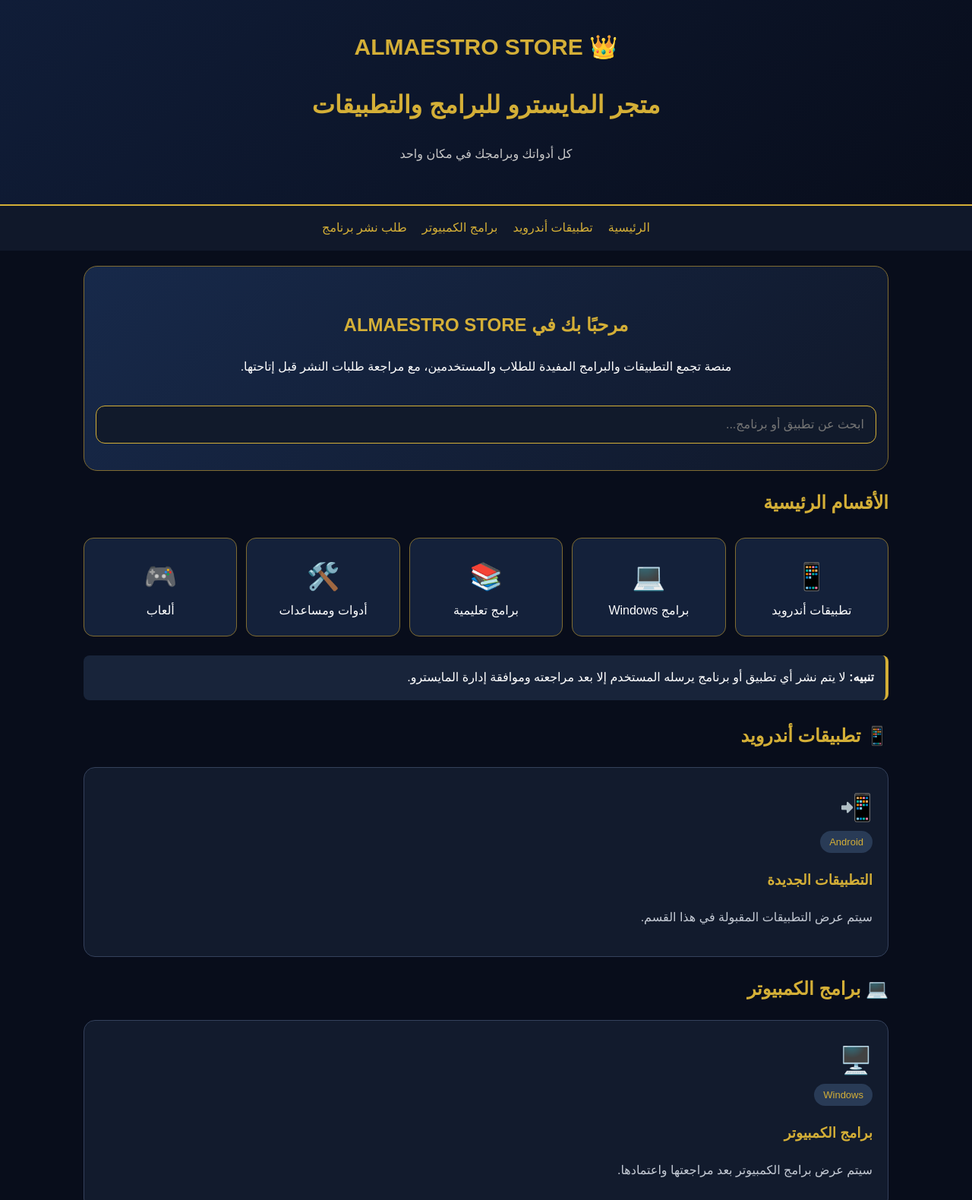
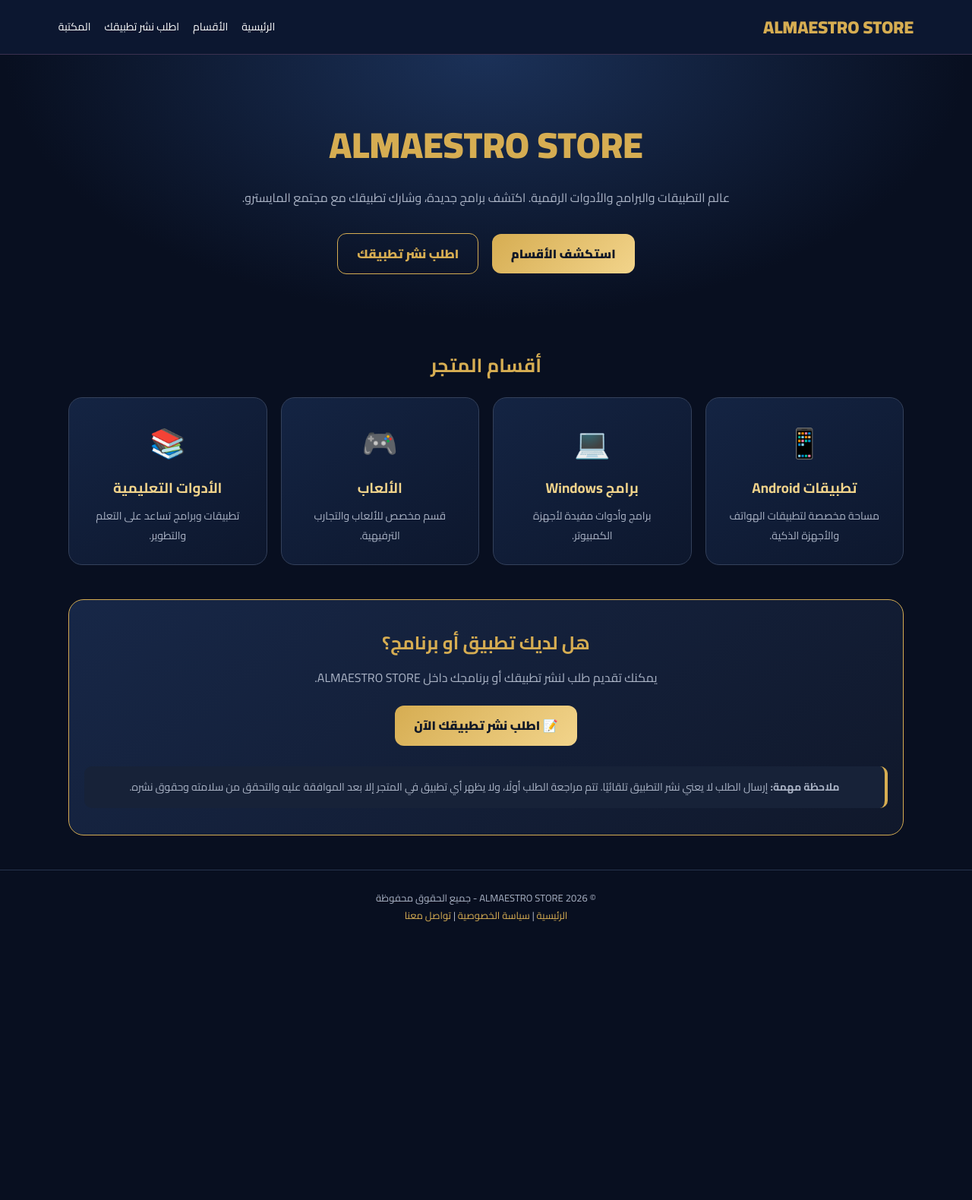
Before and after one commit to gwgdggeh-hue/almaestro-website, a plain HTML site: page store.html in a window 1280 px wide. Shown: the top 1580 px of the page at 76% size. After the commit the page ends 1243 px from the top, so only its background shows below. Drawn offline with Linux system fonts and the light colour scheme.

Commit message:
Update store.html

```diff
--- a/store.html
+++ b/store.html
@@ -4,227 +4,230 @@
 <head>
 <meta charset="UTF-8">
 <meta name="viewport" content="width=device-width, initial-scale=1.0">
-<meta name="theme-color" content="#080d1b">
+<meta name="theme-color" content="#080F20">
+<meta name="description" content="ALMAESTRO STORE - متجر التطبيقات والبرامج">
 <title>ALMAESTRO STORE | متجر المايسترو</title>
 
+<link href="https://fonts.googleapis.com/css2?family=Cairo:wght@400;600;700;800;900&display=swap" rel="stylesheet">
+
 <style>
-*{box-sizing:border-box}
-body{
- margin:0;background:#080d1b;color:#fff;
- font-family:Arial,sans-serif;line-height:1.8
+:root {
+  --midnight:#080F20;
+  --navy:#101C38;
+  --gold:#D6AD52;
+  --champagne:#F2D48B;
+  --white:#fff;
+  --gray:#AAB3C5;
 }
-header{
- background:linear-gradient(135deg,#101d38,#080d1b);
- padding:35px 15px;text-align:center;
- border-bottom:2px solid #d4af37
+* {box-sizing:border-box;margin:0;padding:0}
+body {
+  font-family:'Cairo',sans-serif;
+  background:var(--midnight);
+  color:var(--white);
+  line-height:1.8;
 }
-.logo{font-size:30px;font-weight:900;color:#d4af37}
-header p{color:#c8c8c8}
-nav{
- display:flex;justify-content:center;gap:20px;
- flex-wrap:wrap;padding:15px;background:#10182a
+header {
+  background:#0c1730;
+  border-bottom:1px solid #3b3150;
+  padding:15px 6%;
+  display:flex;
+  justify-content:space-between;
+  align-items:center;
+  flex-wrap:wrap;
+  gap:12px;
 }
-nav a{color:#d4af37;text-decoration:none}
-.container{max-width:1100px;margin:auto;padding:20px}
-.hero{
- text-align:center;padding:35px 15px;
- background:linear-gradient(135deg,#17294a,#10182a);
- border:1px solid #806c32;border-radius:18px
+.logo {
+  color:var(--gold);
+  font-size:23px;
+  font-weight:900;
 }
-h1,h2,h3{color:#d4af37}
-.search{
- width:100%;padding:15px;border-radius:12px;
- border:1px solid #d4af37;background:#111a2b;
- color:white;font-size:16px;margin-top:20px
+nav {display:flex;gap:18px;flex-wrap:wrap}
+nav a {
+  color:var(--white);
+  text-decoration:none;
+  font-size:14px;
 }
-.categories{
- display:grid;grid-template-columns:repeat(auto-fit,minmax(140px,1fr));
- gap:12px;margin:25px 0
+nav a:hover {color:var(--gold)}
+.hero {
+  text-align:center;
+  padding:75px 20px 55px;
+  background:radial-gradient(ellipse at top,#1b3158 0%,#080F20 70%);
 }
-.category{
- background:#14213a;border:1px solid #806c32;
- border-radius:13px;padding:18px;text-align:center;
- color:#fff;text-decoration:none
+.hero h1 {
+  color:var(--gold);
+  font-size:clamp(30px,6vw,48px);
+  font-weight:900;
 }
-.category:hover{background:#25395d}
-.grid{
- display:grid;grid-template-columns:repeat(auto-fit,minmax(230px,1fr));
- gap:18px
+.hero p {
+  color:var(--gray);
+  max-width:650px;
+  margin:12px auto 25px;
 }
-.card{
- background:#121b2d;border:1px solid #34415b;
- border-radius:15px;padding:20px
+.btn {
+  display:inline-block;
+  background:linear-gradient(135deg,var(--gold),var(--champagne));
+  color:#101827;
+  padding:12px 25px;
+  border-radius:12px;
+  text-decoration:none;
+  font-weight:900;
+  margin:7px;
+  transition:.2s;
 }
-.card p{color:#c5cbd5}
-.icon{font-size:35px}
-.tag{
- display:inline-block;background:#293b56;
- color:#d4af37;padding:3px 12px;border-radius:20px;
- font-size:13px
+.btn:hover {transform:translateY(-3px)}
+.btn-outline {
+  background:transparent;
+  border:1px solid var(--gold);
+  color:var(--gold);
 }
-.button{
- display:inline-block;background:#d4af37;color:#080d1b;
- padding:11px 20px;border-radius:9px;
- text-decoration:none;font-weight:bold
+.container {
+  width:min(1100px,92%);
+  margin:35px auto;
 }
-.notice{
- border-right:4px solid #d4af37;
- background:#18243a;padding:15px;margin:25px 0;
- border-radius:8px
+.section-title {
+  color:var(--gold);
+  font-size:25px;
+  margin-bottom:20px;
+  text-align:center;
 }
-footer{
- text-align:center;padding:25px;margin-top:40px;
- border-top:1px solid #806c32;color:#d4af37
+.categories {
+  display:grid;
+  grid-template-columns:repeat(auto-fit,minmax(220px,1fr));
+  gap:18px;
 }
-footer a{color:#d4af37;margin:8px}
-.hidden{display:none}
+.card {
+  background:linear-gradient(145deg,#142443,#0d172d);
+  border:1px solid #34415b;
+  border-radius:18px;
+  padding:25px;
+  text-align:center;
+  transition:.2s;
+}
+.card:hover {
+  border-color:var(--gold);
+  transform:translateY(-4px);
+}
+.card .emoji {font-size:38px}
+.card h3 {color:var(--champagne);margin:8px 0}
+.card p {color:var(--gray);font-size:14px}
+.request {
+  margin:45px auto;
+  padding:35px 20px;
+  text-align:center;
+  background:linear-gradient(145deg,#172747,#10182b);
+  border:1px solid var(--gold);
+  border-radius:20px;
+}
+.request h2 {color:var(--gold);margin-bottom:10px}
+.request p {color:var(--gray);margin-bottom:15px}
+.notice {
+  background:#172238;
+  border-right:4px solid var(--gold);
+  padding:15px;
+  border-radius:10px;
+  color:var(--gray);
+  margin-top:20px;
+  font-size:14px;
+}
+footer {
+  text-align:center;
+  padding:25px 15px;
+  color:var(--gray);
+  border-top:1px solid #26344d;
+  margin-top:45px;
+  font-size:13px;
+}
+footer a {color:var(--gold);text-decoration:none}
 </style>
 </head>
 
 <body>
 
 <header>
- <div class="logo">👑 ALMAESTRO STORE</div>
- <h1>متجر المايسترو للبرامج والتطبيقات</h1>
- <p>كل أدواتك وبرامجك في مكان واحد</p>
+  <div class="logo">ALMAESTRO STORE</div>
+  <nav>
+    <a href="index.html">الرئيسية</a>
+    <a href="#categories">الأقسام</a>
+    <a href="#request">اطلب نشر تطبيقك</a>
+    <a href="library.html">المكتبة</a>
+  </nav>
 </header>
 
-<nav>
- <a href="index.html">الرئيسية</a>
- <a href="#android">تطبيقات أندرويد</a>
- <a href="#windows">برامج الكمبيوتر</a>
- <a href="#publish">طلب نشر برنامج</a>
-</nav>
-
-<div class="container">
-
 <section class="hero">
-  <h2>مرحبًا بك في ALMAESTRO STORE</h2>
+  <h1>ALMAESTRO STORE</h1>
   <p>
-   منصة تجمع التطبيقات والبرامج المفيدة للطلاب
-   والمستخدمين، مع مراجعة طلبات النشر قبل إتاحتها.
+    عالم التطبيقات والبرامج والأدوات الرقمية.
+    اكتشف برامج جديدة، وشارك تطبيقك مع مجتمع المايسترو.
   </p>
-  <input class="search" id="search"
-   type="search" placeholder="ابحث عن تطبيق أو برنامج...">
+  <a href="#categories" class="btn">استكشف الأقسام</a>
+  <a href="#request" class="btn btn-outline">اطلب نشر تطبيقك</a>
 </section>
 
- <h2>الأقسام الرئيسية</h2>
+<main class="container">
 
- <section class="categories">
-  <a class="category" href="#android">
-   <div class="icon">📱</div>
-   تطبيقات أندرويد
-  </a>
-  <a class="category" href="#windows">
-   <div class="icon">💻</div>
-   برامج Windows
-  </a>
-  <a class="category" href="#education">
-   <div class="icon">📚</div>
-   برامج تعليمية
-  </a>
-  <a class="category" href="#tools">
-   <div class="icon">🛠️</div>
-   أدوات ومساعدات
-  </a>
-  <a class="category" href="#games">
-   <div class="icon">🎮</div>
-   ألعاب
-  </a>
- </section>
+  <h2 class="section-title" id="categories">أقسام المتجر</h2>
 
- <div class="notice">
-  <strong>تنبيه:</strong>
-  لا يتم نشر أي تطبيق أو برنامج يرسله المستخدم
-  إلا بعد مراجعته وموافقة إدارة المايسترو.
+  <div class="categories">
+
+    <div class="card">
+      <div class="emoji">📱</div>
+      <h3>تطبيقات Android</h3>
+      <p>مساحة مخصصة لتطبيقات الهواتف والأجهزة الذكية.</p>
     </div>
 
- <h2 id="android">📱 تطبيقات أندرويد</h2>
- <div class="grid">
-  <article class="card product">
-   <div class="icon">📲</div>
-   <span class="tag">Android</span>
-   <h3>التطبيقات الجديدة</h3>
-   <p>سيتم عرض التطبيقات المقبولة في هذا القسم.</p>
-  </article>
+    <div class="card">
+      <div class="emoji">💻</div>
+      <h3>برامج Windows</h3>
+      <p>برامج وأدوات مفيدة لأجهزة الكمبيوتر.</p>
     </div>
 
- <h2 id="windows">💻 برامج الكمبيوتر</h2>
- <div class="grid">
-  <article class="card product">
-   <div class="icon">🖥️</div>
-   <span class="tag">Windows</span>
-   <h3>برامج الكمبيوتر</h3>
-   <p>سيتم عرض برامج الكمبيوتر بعد مراجعتها واعتمادها.</p>
-  </article>
+    <div class="card">
+      <div class="emoji">🎮</div>
+      <h3>الألعاب</h3>
+      <p>قسم مخصص للألعاب والتجارب الترفيهية.</p>
     </div>
 
- <h2 id="education">📚 البرامج التعليمية</h2>
- <div class="grid">
-  <article class="card product">
-   <div class="icon">🎓</div>
-   <span class="tag">تعليم</span>
-   <h3>التعليم والتعلم</h3>
-   <p>تطبيقات وأدوات تساعد على التعلم وتنظيم الدراسة.</p>
-  </article>
+    <div class="card">
+      <div class="emoji">📚</div>
+      <h3>الأدوات التعليمية</h3>
+      <p>تطبيقات وبرامج تساعد على التعلم والتطوير.</p>
     </div>
-
- <h2 id="tools">🛠️ الأدوات والمساعدات</h2>
- <div class="grid">
-  <article class="card product">
-   <div class="icon">⚙️</div>
-   <span class="tag">Tools</span>
-   <h3>أدوات مفيدة</h3>
-   <p>مساحة للأدوات والبرامج المفيدة بعد اعتمادها.</p>
-  </article>
- </div>
-
- <h2 id="games">🎮 الألعاب</h2>
- <div class="grid">
-  <article class="card product">
-   <div class="icon">🎮</div>
-   <span class="tag">Games</span>
-   <h3>الألعاب</h3>
-   <p>الألعاب المقبولة التي تستوفي شروط النشر.</p>
-  </article>
- </div>
-
- <section class="card" id="publish" style="margin-top:35px">
-  <h2>📤 هل تريد نشر برنامجك معنا؟</h2>
-  <p>
-   يمكنك تقديم طلب لإضافة تطبيقك أو برنامجك إلى متجر
-   المايسترو. ستراجع الإدارة بيانات البرنامج والملف
-   وحقوق نشره وسلامته قبل اتخاذ قرار النشر.
-  </p>
-  <p>
-   <strong>ملاحظة:</strong>
-   خدمة استقبال الملفات قيد التجهيز، ولن يتم نشر
-   أي ملف تلقائيًا.
-  </p>
-  <span class="tag">النشر بعد موافقة الإدارة فقط</span>
- </section>
 
   </div>
 
+  <section class="request" id="request">
+    <h2>هل لديك تطبيق أو برنامج؟</h2>
+    <p>
+      يمكنك تقديم طلب لنشر تطبيقك أو برنامجك داخل
+      ALMAESTRO STORE.
+    </p>
+
+    <a
+      class="btn"
+      href="https://docs.google.com/forms/d/e/1FAIpQLSflaHJIGbEhtZip6PhW0ZidCC1ifAKGcmTOhY6Q13h7xww1Qg/viewform?usp=sharing&ouid=100827571577331139700"
+      target="_blank"
+      rel="noopener noreferrer">
+      📝 اطلب نشر تطبيقك الآن
+    </a>
+
+    <div class="notice">
+      <strong>ملاحظة مهمة:</strong>
+      إرسال الطلب لا يعني نشر التطبيق تلقائيًا.
+      تتم مراجعة الطلب أولًا، ولا يظهر أي تطبيق في المتجر
+      إلا بعد الموافقة عليه والتحقق من سلامته وحقوق نشره.
+    </div>
+  </section>
+
+</main>
+
 <footer>
- <p>ALMAESTRO STORE</p>
- <a href="privacy.html">سياسة الخصوصية</a>
+  <p>© 2026 ALMAESTRO STORE - جميع الحقوق محفوظة</p>
+  <p>
+    <a href="index.html">الرئيسية</a> |
+    <a href="privacy.html">سياسة الخصوصية</a> |
     <a href="contact.html">تواصل معنا</a>
- <p>© 2026 ALMAESTRO - جميع الحقوق محفوظة</p>
+  </p>
 </footer>
-
-<script>
-const search = document.getElementById("search");
-search.addEventListener("input", function(){
- const value = this.value.trim().toLowerCase();
- document.querySelectorAll(".product").forEach(function(item){
-  item.classList.toggle(
-   "hidden",
-   !item.innerText.toLowerCase().includes(value)
-  );
- });
-});
-</script>
 
 </body>
                            </html>
```
Lines whose indentation alone changed are shown as unchanged.
